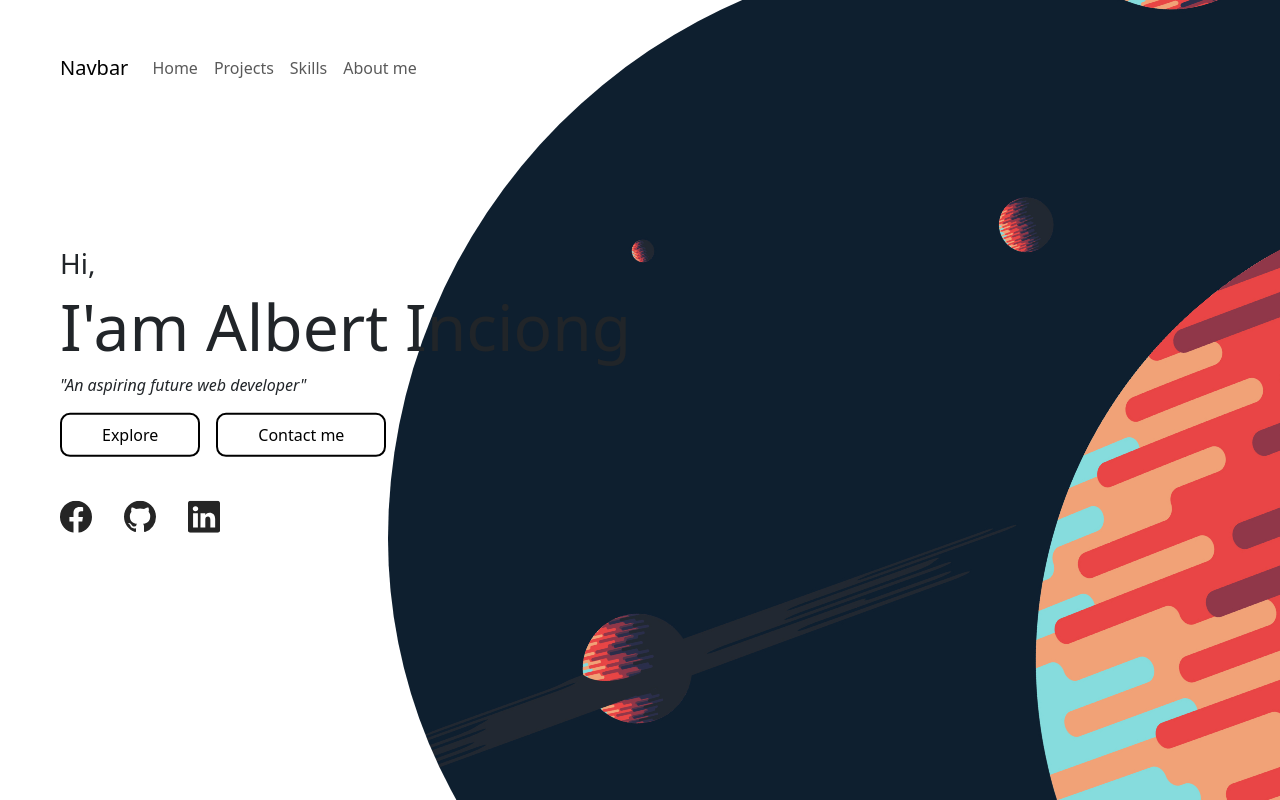
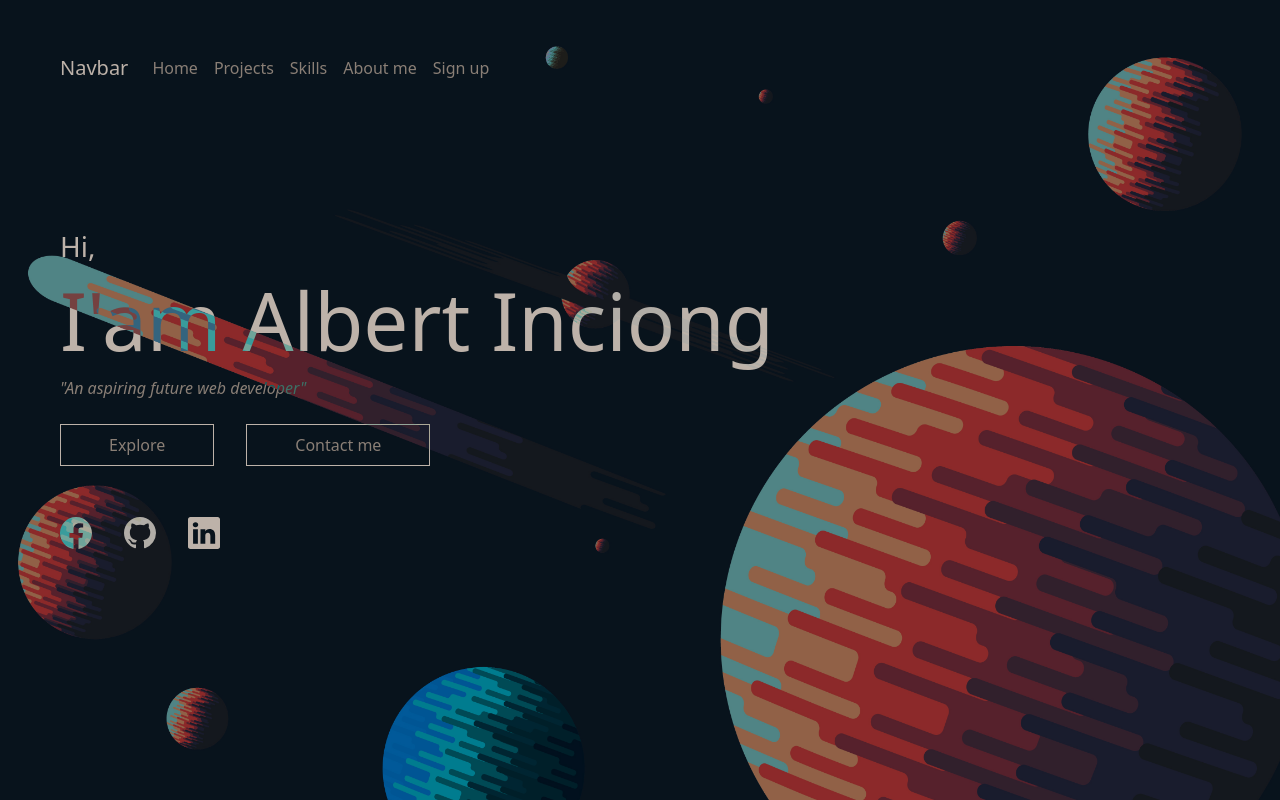
Before and after one commit to albertjon-0915/portfolio2, a React (Create React App) app: page / in a window 1280 px wide. Built offline with nearby package versions, Linux system fonts and the light colour scheme.

Commit message:
front end hero page

```diff
--- a/src/App.scss
+++ b/src/App.scss
@@ -1,78 +1,95 @@
+@import "./styling/variables.scss";
+
 * {
      margin: 0;
      padding: 0;
      box-sizing: border-box;
 }
 
+#navbar {
+     a {
+          color: $primaryFontColor;
+          mix-blend-mode: difference;
+     }
+
+     .nav-link {
+          color: darken($primaryFontColor, 20%);
+     }
+}
+
 #hero-container {
-     width: 100vw;
-     height: 100vh;
      position: relative;
-     display: flex;
      overflow: hidden;
 
-     .div1,
-     .div2 {
-          flex: 1;
+     .div1 {
+          display: flex;
+          flex-direction: column;
+          justify-content: center;
+          height: 100vh;
+
+          h1 {
+               font-size: 5rem;
           }
 
-     .div1 {
-          // color: #f54104;
-          position: absolute;
-          top: 50%;
-          transform: translateY(-50%);
-          z-index: 1;
-
-          h1 {
-               font-size: 4em;
+          h1,
+          a,
+          p,
+          button {
+               color: $primaryFontColor;
                mix-blend-mode: difference;
           }
+
           p {
+               color: darken($primaryFontColor, 20%);
                font-style: italic;
           }
+
           button {
-               margin-right: 1em;
-               padding: 0.5em 2.5em;
-               border: 2px solid black;
-               border-radius: 10px;
-               background-color: transparent;
+               margin-right: 2em;
+               background: none;
+               border: 1px solid $primaryFontColor;
+               padding: 0.5em 3em;
+               color: darken($primaryFontColor, 20%);
           }
 
           ul > li {
+               font-size: 2em;
                margin-top: 1em;
-               font-size: 2em;
                margin-right: 1em;
-
-               a {
-                    color: rgba(0, 0, 0, 0.856);
-               }
           }
      }
 
      .div2 {
-          position: relative;
-          display: flex;
-          justify-content: end;
+          transition: 1s ease-in-out;
+          position: absolute;
+          top: 0;
+          z-index: -1;
+          width: 100%;
+          height: 100%;
+          left: 0;
 
-          .img-container {
-               position: absolute;
+          @media (min-width: 1400px) {
+               left: unset;
+               right: 0 !important;
+               margin-right: -15em;
+               width: 70vw;
+               height: 100vh;
+               border-radius: 200em 0 0 0;
                overflow: hidden;
-               margin-top: -3em;
-               margin-right: -15em;
-               width: 70em;
-               height: 70em;
-               border-radius: 220em 121em 176em 200em;
+          }
 
-               .img {
-                    position: absolute;
-                    height: 80em;
+          :first-child {
+               width: calc(100% + 60vw);
+               height: calc(100% + 30vh);
+               margin-top: -25em;
+               margin-left: -10em;
+               transform: translateY(0);
                rotate: -40deg;
-                    margin-top: -28em;
-                    transform: translateX(-200px);
-                    transition: 3s ease-in-out linear;
-                    animation: translation1 10s linear infinite;
+               transition: 1s ease-in-out;
+               animation: 10s translation-animation linear infinite;
+               object-fit: cover;
 
-                    @keyframes translation1 {
+               @keyframes translation-animation {
                     0% {
                          scale: 3;
                          transform: translateY(300px);
@@ -83,14 +100,79 @@
                     }
                     70% {
                          scale: 1;
-                              transform: translateX(-1200px);
+                         transform: translateX(-900px);
                     }
                     100% {
                          transform: translateY(300px);
                          scale: 6;
                     }
                }
+
+               @media (max-width: 1400px) {
+                    filter: brightness(60%);
+                    width: 100% !important;
+                    height: 100% !important;
+                    animation: none;
+                    rotate: unset;
+                    margin: unset;
+               }
+          }
+
+          :last-child {
+               // visibility: hidden;
+               filter: brightness(80%);
+               position: absolute;
+               top: 50%;
+               right: 0;
+               margin-right: 20em;
+               margin-top: 5em;
+               width: 15em;
+               height: 15em;
+               transition: 0.5s ease-in-out;
+
+               @media (max-width: 576px) {
+                    margin-right: 10em;
+                    margin-top: 20em;
+                    width: 7em;
+                    height: 7em;
                }
           }
      }
 }
+
+.animate-in {
+     animation: animate-astronaut 15s ease-in-out infinite;
+
+     @keyframes animate-astronaut {
+          0% {
+               transform: translateY(-70%);
+               scale: 1;
+          }
+          50% {
+               transform: translateY(-10%);
+               scale: 1.2;
+          }
+          100% {
+               transform: translateY(-70%);
+               scale: 1;
+          }
+     }
+}
+
+.animate-out {
+     animation: animate-out-astronaut 0.6s forwards;
+
+     @keyframes animate-out-astronaut {
+          0% {
+               scale: 1;
+          }
+          30% {
+               transform: translateY(70%);
+               scale: 0.7;
+          }
+          100% {
+               scale: 0;
+               visibility: hidden;
+          }
+     }
+}
--- a/src/components/navbar.js
+++ b/src/components/navbar.js
@@ -1,16 +1,18 @@
 import React from "react";
 import { Container, Navbar, Nav } from "react-bootstrap";
+import "../App.scss";
 
 function navbar() {
      return (
           <Navbar className="position-absolute top-0 start-0 p-md-5">
-               <Container fluid>
+               <Container fluid id="navbar">
                     <Navbar.Brand href="#home">Navbar</Navbar.Brand>
                     <Nav className="me-auto">
                          <Nav.Link href="#home">Home</Nav.Link>
                          <Nav.Link href="#features">Projects</Nav.Link>
                          <Nav.Link href="#features">Skills</Nav.Link>
                          <Nav.Link href="#pricing">About me</Nav.Link>
+                         <Nav.Link href="#pricing">Sign up</Nav.Link>
                     </Nav>
                </Container>
           </Navbar>
--- a/src/pages/hero.js
+++ b/src/pages/hero.js
@@ -1,29 +1,37 @@
-import React from "react";
+import React, { useEffect, useState } from "react";
 import "../App.scss";
 import { Container } from "react-bootstrap";
 import space from "../img/space.jpg";
+// import astro from "../img/astronaut.webp";
+import astronaut from "../img/astonaut.webp";
 import { BsFacebook, BsGithub, BsLinkedin } from "react-icons/bs";
 
-function hero() {
-     window.addEventListener("resize", () => {
-          const imgContainer = document.querySelector(".img-container");
-          const img = document.querySelector(".img");
-          const width = window.innerWidth;
+function Hero() {
+     const [animateOut, setAnimationOut] = useState(false);
+     const [bgAnimate, setBgAnimate] = useState(false);
 
-          // if (width > 1400) {
-          //      img.classList.add("animate-img");
-          //      img.classList.add("rotate-styling");
-          //      // img.classList.remove("hero-img-covered");
-          //      imgContainer.classList.add("border-styling");
-          // } else if (width < 1400) {
-          //      img.classList.remove("animate-img");
-          //      img.classList.remove("rotate-styling");
-          //      // img.classList.add("hero-img-covered");
-          //      imgContainer.classList.remove("border-styling");
-          // } else {
-          //      imgContainer.classList.add("release-styling");
-          // }
-     });
+     // function for window resize
+     // astronaut image animation out function
+     const windowResize = () => {
+          window.addEventListener("resize", () => {
+               const imgAstro = document.getElementById("img-astro");
+               const imgBg = document.getElementById("img-bg");
+               const width = window.innerWidth;
+
+               if (width < 1400) {
+                    setAnimationOut(true);
+                    // imgAstro.classList.add("animate-out");
+               } else {
+                    setAnimationOut(false);
+                    // imgAstro.classList.remove("animate-out");
+               }
+          });
+     };
+
+     useEffect(() => {
+          windowResize();
+     }, []);
+
      return (
           <Container fluid id="hero-container">
                <div className="div1 p-md-5 p-sm-2">
@@ -32,7 +40,7 @@ function hero() {
                     <p>"An aspiring future web developer"</p>
                     <div className="d-inline">
                          <button>Explore</button>
-                         <button>Contact me</button>
+                         <button className="my-2">Contact me</button>
                     </div>
                     <ul className="list-unstyled d-flex">
                          <li>
@@ -53,12 +61,17 @@ function hero() {
                     </ul>
                </div>
                <div className="div2">
-                    <div className="img-container ">
-                         <img className="img " src={space} alt="img" />
-                    </div>
+                    <img id="img-bg" src={space} alt="img" />
+                    <img
+                         id="img-astro"
+                         className={animateOut ? "animate-in" : "animate-out    "}
+                         src={astronaut}
+                         alt="img"
+                    />
                </div>
+               {/* <div className="div3" style={{ width: "50em", height: "50em" }}></div> */}
           </Container>
      );
 }
 
-export default hero;
+export default Hero;
--- a/src/styling/variables.scss
+++ b/src/styling/variables.scss
@@ -0,0 +1 @@
+$primaryFontColor: #c5c5c5;
```
Also changed, not shown: src/img/astonaut.webp (added). Lines whose indentation alone changed are shown as unchanged.
